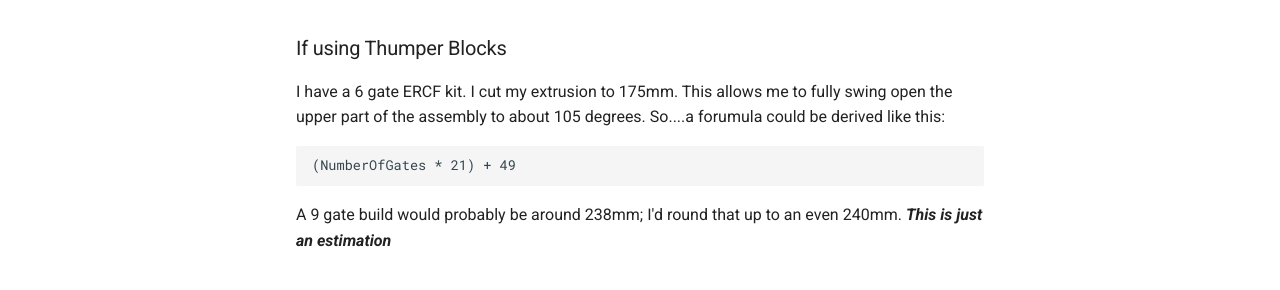
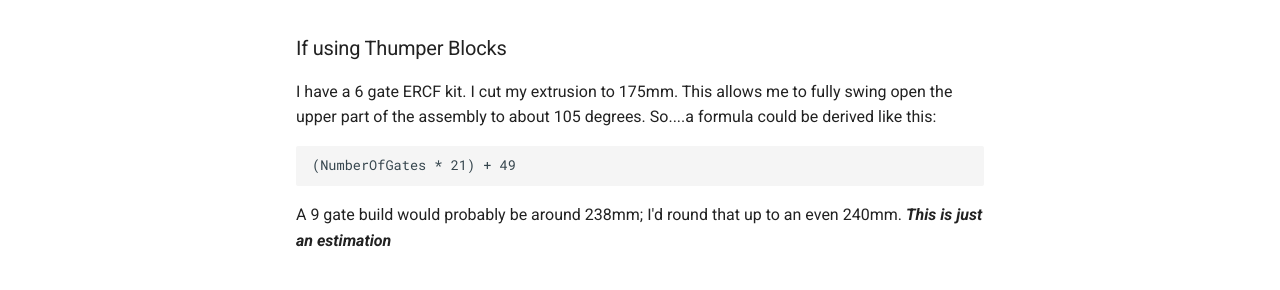
Before and after one commit to sakitume/Custom-ERCF-Build-Sakitume-Edition, an MkDocs documentation site: the page built from docs/assembly/prep.md, in a window 1280 px wide and 1213 px high. Shown: the part 481-771 px from the top of the window. Built offline with MkDocs 1.6.1 and Material for MkDocs 9.7.7, drawn with Linux system fonts in a browser that asks for light colours; nearby versions of some CDN libraries.

Commit message:
Fix type that rigohoward pointed out (thanks) also put link to new gearbox assembly video and some placeholder/todo items

````diff
--- a/docs/assembly/prep.md
+++ b/docs/assembly/prep.md
@@ -12,7 +12,7 @@
 
 ### If using Thumper Blocks
 I have a 6 gate ERCF kit. I cut my extrusion to 175mm. This allows me to fully swing open the upper part of the assembly to about 105 degrees.
-So....a forumula could be derived like this:
+So....a formula could be derived like this:
 
 ```
 (NumberOfGates * 21) + 49
````
Also changed, not shown: docs/assembly/gearbox.md (+15 -0 lines).
